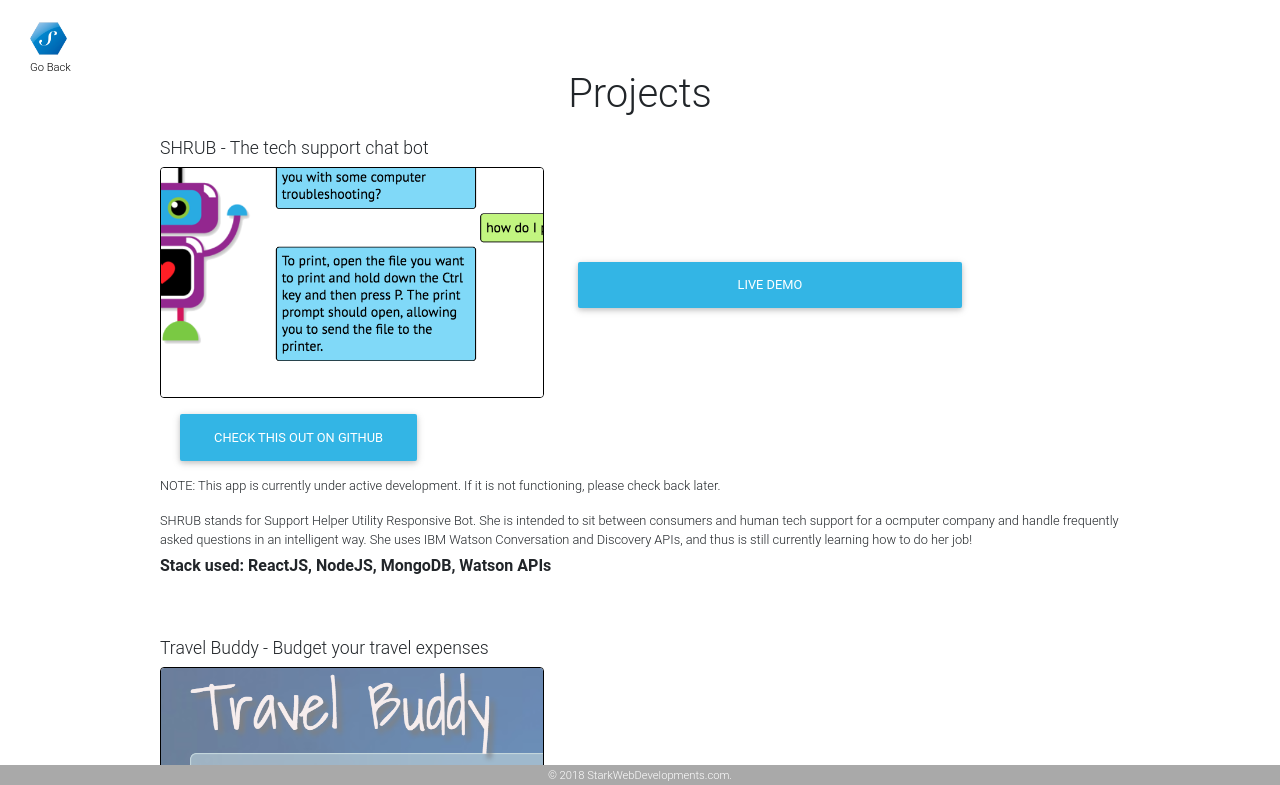
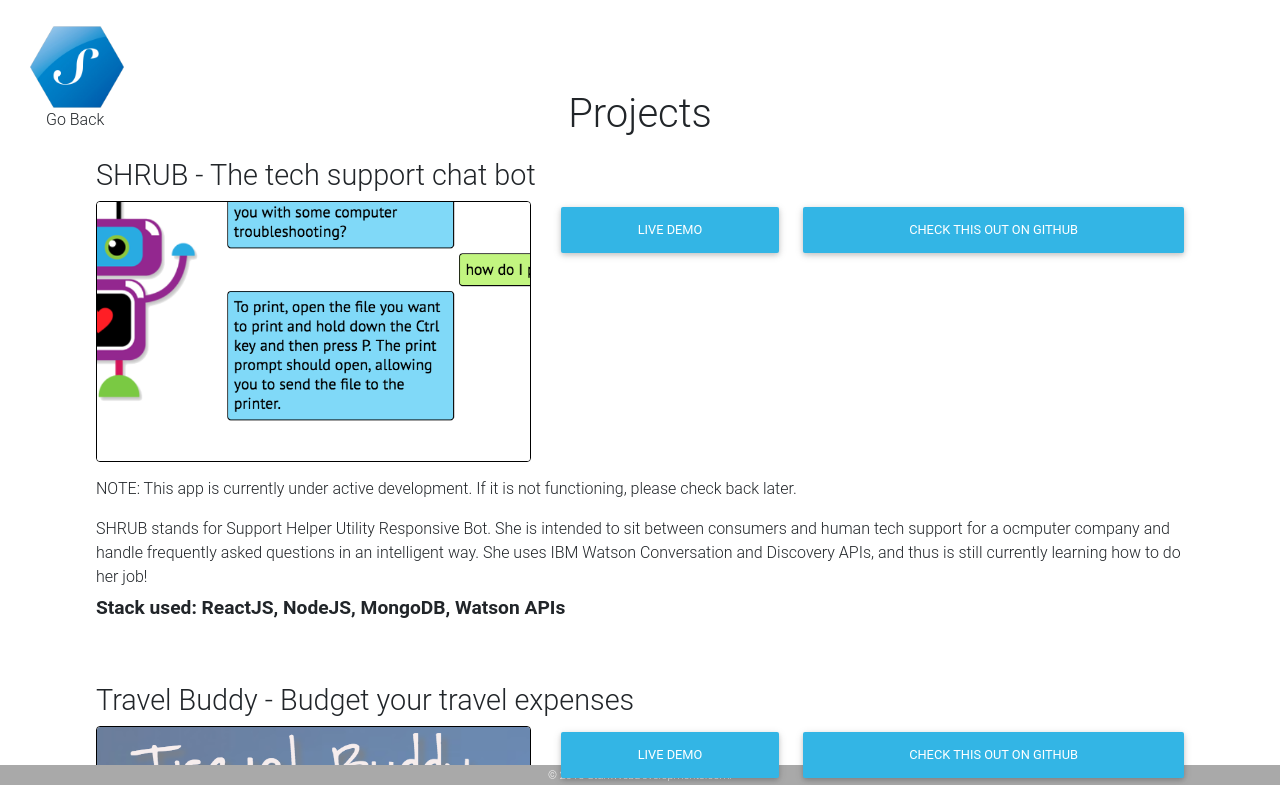
Before and after one commit to tardisdriver/stark-portfolio, a plain HTML site: page projects.html in a window 1280 px wide. Shown: the top 785 px of the page. Drawn offline with Linux system fonts and the light colour scheme; a web font is replaced by a local one.

Commit message:
desktop styling changes

```diff
--- a/css/global.css
+++ b/css/global.css
@@ -6,18 +6,7 @@
 header {
   width: auto;
   height: 50px;
-  color: black;
   margin-top: 20px;
-}
-
-header h1 {
-  text-align: center;
-  font-size: 3em;
-  width: 100%;
-}
-
-header h2 {
-  text-align: center;
 }
 
 #page-footer {
@@ -64,3 +53,25 @@ header h2 {
 .footer {
   padding-top: 0;
 }
+
+@media only screen and (min-width: 700px) {
+  header {
+    height: 70px;
+  }
+
+  #hexagon {
+    width: 33%;
+    height: 33%;
+  }
+
+  .home-text {
+    margin-left: 46px;
+    margin-top: 88px;
+    font-size: 1em;
+  }
+
+  .title {
+    margin-bottom: 20px;
+    text-align: center;
+  }
+}
--- a/css/projects.css
+++ b/css/projects.css
@@ -23,7 +23,7 @@
   margin-bottom: 60px;
 }
 
-.github {
+#github-btn {
   margin-left: 20px;
   margin-bottom: 10px;
 }
@@ -38,3 +38,35 @@
   margin-top: 5px;
   font-size: 0.8em;
 }
+
+@media only screen and (min-width: 700px) {
+  #project-list {
+    width: 85%;
+  }
+
+  #project h2 {
+    font-size: 1.8em;
+  }
+
+  .stack {
+    font-weight: bold;
+    font-size: 1.2em;
+  }
+
+  .description {
+    font-size: 1em;
+  }
+
+  #github-btn {
+    margin-left: 25%;
+    width: 35%;
+    position: absolute;
+  }
+
+  .live-demo {
+    margin-left: 30px;
+    margin-top: 6px;
+    position: absolute;
+    width: 20%;
+  }
+}
--- a/css/style.css
+++ /dev/null
@@ -1 +0,0 @@
-/* Your custom styles */
--- a/projects.html
+++ b/projects.html
@@ -9,7 +9,6 @@
     <link rel="stylesheet" href="https://maxcdn.bootstrapcdn.com/font-awesome/4.7.0/css/font-awesome.min.css">
     <link href="css/bootstrap.min.css" rel="stylesheet">
     <link href="css/mdb.min.css" rel="stylesheet">
-    <link href="css/style.css" rel="stylesheet">
     <link href="css/global.css" rel="stylesheet">
     <link href="css/projects.css" rel="stylesheet">
     <link href="https://fonts.googleapis.com/css?family=Russo+One" rel="stylesheet">
@@ -32,7 +31,7 @@
             <div>
                 <img class="thumbnail" src="images/shrub-cap.png" alt="SHRUB Project Thumbnail" />
                 <a href="https://shrub.netlify.com" target="_blank" class="btn btn-info live-demo">Live Demo</a>
-                <a href='https://github.com/tardisdriver/cust-support-ai-chat-FE' class="btn btn-info github" target="_blank">Check this out on GitHub</a>
+                <a href='https://github.com/tardisdriver/cust-support-ai-chat-FE' id="github-btn" class="btn btn-info" target="_blank">Check this out on GitHub</a>
             </div>
             <div class="description">
                 <p>NOTE: This app is currently under active development. If it is not functioning, please check back later.</p>
@@ -50,7 +49,7 @@
             <div>
                 <img class="thumbnail" src="images/travel-cap.png" alt="Travel Buddy Project Thumbnail" />
                 <a href="https://afternoon-badlands-72160.herokuapp.com/" target="_blank" class="btn btn-info live-demo">Live Demo</a>
-                <a href="https://github.com/tardisdriver/travel_capstone" class="btn btn-info github" target="_blank">Check this out on GitHub</a>
+                <a href="https://github.com/tardisdriver/travel_capstone" id="github-btn" class="btn btn-info" target="_blank">Check this out on GitHub</a>
             </div>
             <div class="description">
                 <span>Travel Buddy easily stores your travel budget information locally through your browser, or if you'd like
@@ -66,7 +65,7 @@
             <div>
                 <img class="thumbnail" src="images/beer-cap.png" alt="Dinner and a Beer Project Thumbnail" />
                 <a href="http://bartender-sarah-24300.netlify.com/" target="_blank" class="btn btn-info live-demo">Live Demo</a>
-                <a href="https://github.com/tardisdriver/dinner_and_a_beer" class="btn btn-info github" target="_blank">Check this out on GitHub</a>
+                <a href="https://github.com/tardisdriver/dinner_and_a_beer" id="github-btn" class="btn btn-info" target="_blank">Check this out on GitHub</a>
             </div>
             <div class="description">
                 <span>Dinner and a Beer allows the user to select which protein/entree type they'd like, and the app will suggest
```
Also changed, not shown: about.html (+0 -1 lines), css/index.css (+37 -2 lines), index.html (+0 -1 lines).
